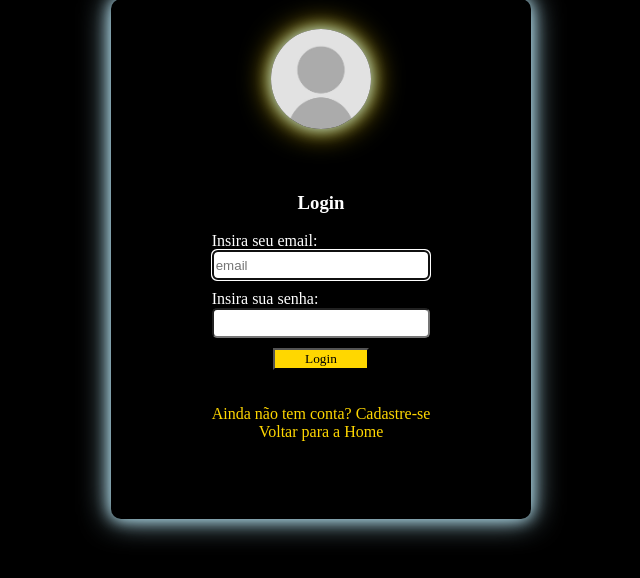
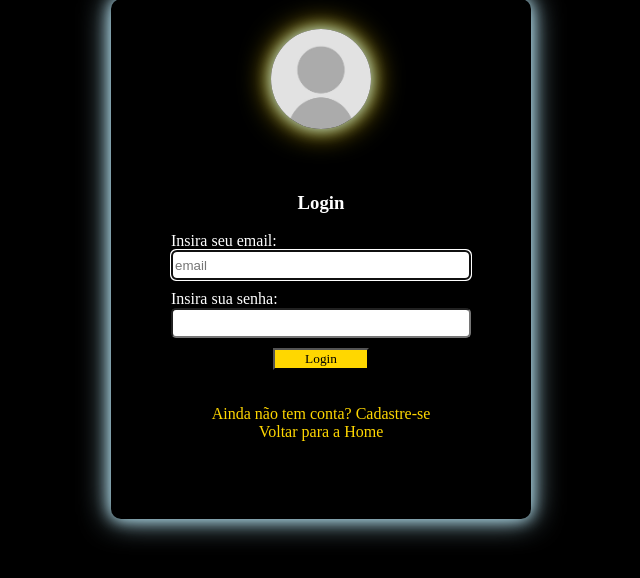
Before and after one commit to JoseEzequiel7/projetoPSI, a Flask app: page /login in a window 1280 px wide. Shown: the part 149-727 px from the top of the page, without its empty margins (319-959 px from the left). Run offline with Flask 3, Linux system fonts and the light colour scheme.

Commit message:
Update login.css

```diff
--- a/static/css/login.css
+++ b/static/css/login.css
@@ -71,7 +71,7 @@ img {
 input{
     height: 30px;
     border-radius: 5px;
-    width: 100%;
+    width: 300px;
     box-sizing: border-box;
     margin-bottom: 10px;
 }
```
